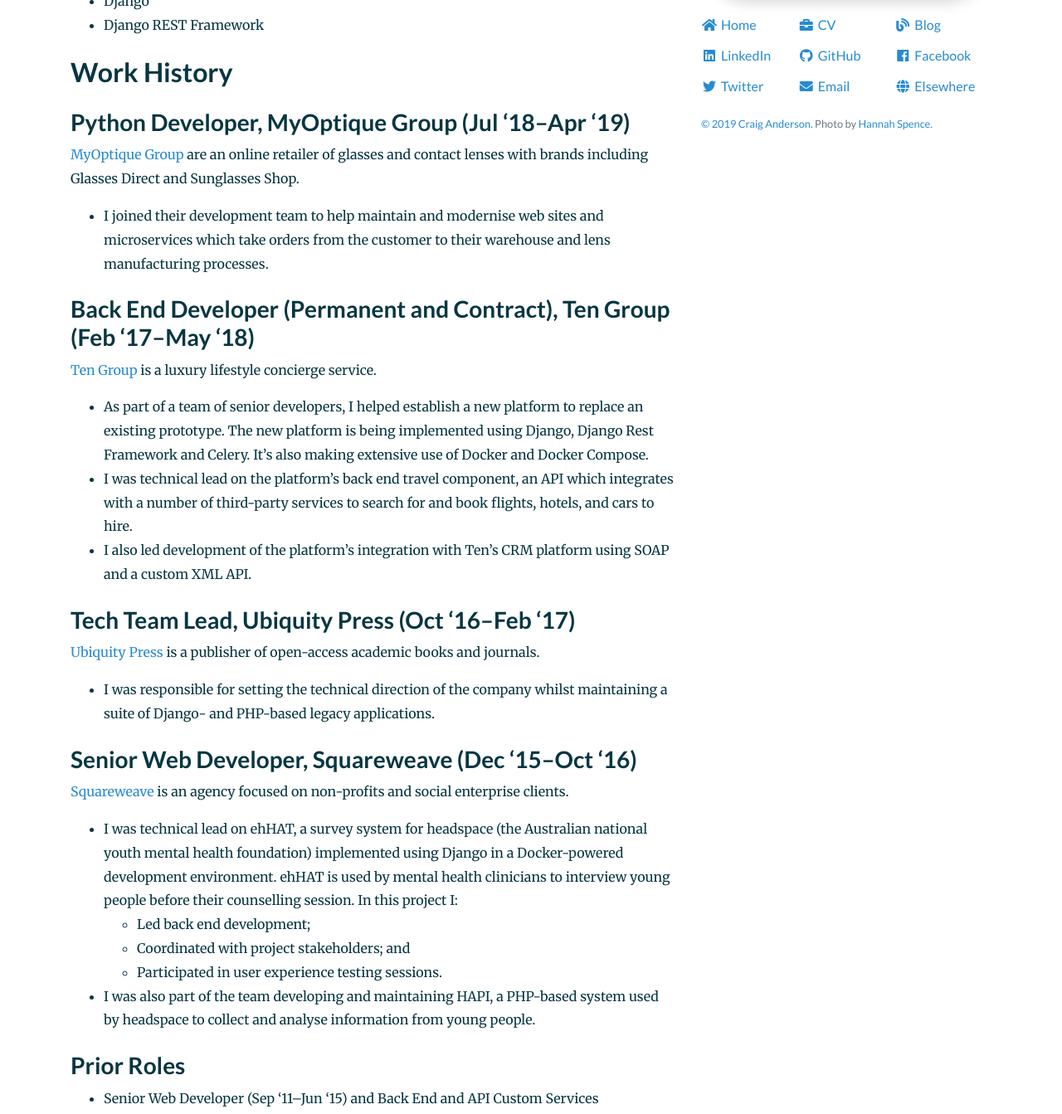
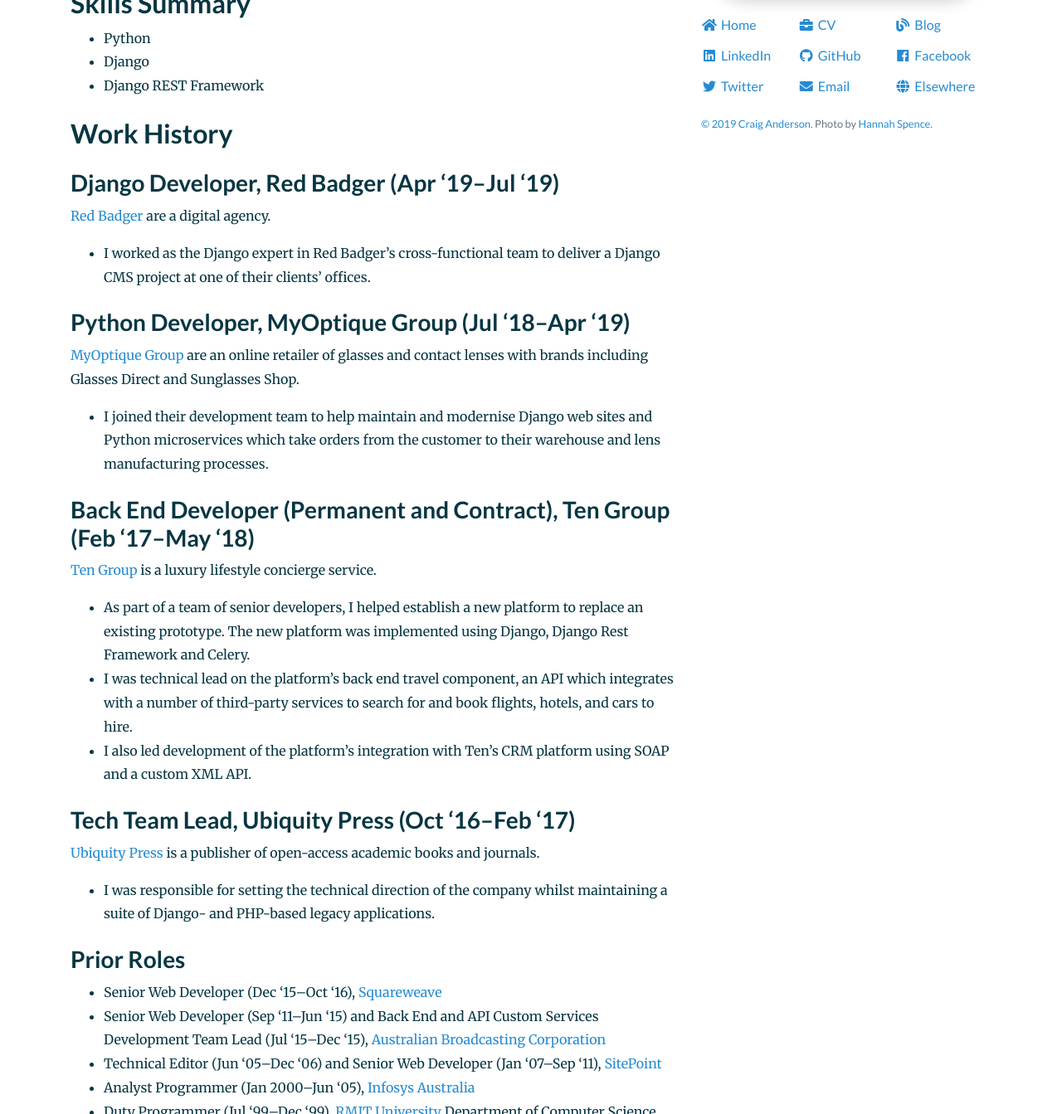
Before and after one commit to craiga/craiga.id.au, a Jekyll site: the page built from cv.markdown, in a window 1280 px wide and 1400 px high, scrolled down 345 px, cut to the strip 57-1400 px from the top of the window. Shown: the whole strip at 83% size. Built offline with Jekyll 4.4.1, drawn with Linux system fonts in a browser that asks for light colours; our own code applies the rules of GitHub Pages for plain Markdown files; some of the changed text lies outside the part shown.

Commit message:
Adding Red Badger to my CV

```diff
--- a/cv.markdown
+++ b/cv.markdown
@@ -4,6 +4,8 @@
 ---
 
 I’m a web developer specialising in Python and Django with over {{ "now" | date: "%Y" | minus: 2000 }} years of experience. I’m pursuing freelance roles as it should, in time, give me more flexibility to move as my partner’s academic career demands. I’m motivated by work for social and environmental good.
+
+I love pets, but unfortunately I'm unable to work in an office with them as I live with somebody with severe allergies.
 
 ## Contact Details
 
@@ -18,18 +20,23 @@
 
 ## Work History
 
+### Django Developer, Red Badger (Apr&nbsp;'19–Jul&nbsp;'19)
+
+[Red Badger](https://red-badger.com) are a digital agency.
+
+* I worked as the Django expert in Red Badger's cross-functional team to deliver a Django CMS project at one of their clients' offices.
+
 ### Python Developer, MyOptique Group (Jul&nbsp;‘18–Apr&nbsp;‘19)
 
 [MyOptique Group](http://www.myoptiquegroup.com) are an online retailer of glasses and contact lenses with brands including Glasses Direct and Sunglasses Shop.
 
-* I joined their development team to help maintain and modernise web sites and microservices which take orders from the customer to their warehouse and lens manufacturing processes.
-
+* I joined their development team to help maintain and modernise Django web sites and Python microservices which take orders from the customer to their warehouse and lens manufacturing processes.
 
 ### Back End Developer (Permanent and Contract), Ten Group (Feb&nbsp;‘17–May&nbsp;‘18)
 
 [Ten Group](http://tengroup.com) is a luxury lifestyle concierge service.
 
-* As part of a team of senior developers, I helped establish a new platform to replace an existing prototype. The new platform is being implemented using Django, Django Rest Framework and Celery. It's also making extensive use of Docker and Docker Compose.
+* As part of a team of senior developers, I helped establish a new platform to replace an existing prototype. The new platform was implemented using Django, Django Rest Framework and Celery.
 * I was technical lead on the platform's back end travel component, an API which integrates with a number of third-party services to search for and book flights, hotels, and cars to hire.
 * I also led development of the platform's integration with Ten's CRM platform using SOAP and a custom XML API.
 
@@ -39,18 +46,9 @@
 
 * I was responsible for setting the technical direction of the company whilst maintaining a suite of Django- and PHP-based legacy applications.
 
-### Senior Web Developer, Squareweave (Dec&nbsp;‘15–Oct&nbsp;‘16)
-
-[Squareweave](http://squareweave.com.au) is an agency focused on non-profits and social enterprise clients.
-
-* I was technical lead on ehHAT, a survey system for headspace (the Australian national youth mental health foundation) implemented using Django in a Docker-powered development environment. ehHAT is used by mental health clinicians to interview young people before their counselling session. In this project I:
-    * Led back end development;
-    * Coordinated with project stakeholders; and
-    * Participated in user experience testing sessions.
-* I was also part of the team developing and maintaining HAPI, a PHP-based system used by headspace to collect and analyse information from young people.
-
 ### Prior Roles
 
+* Senior Web Developer (Dec&nbsp;‘15–Oct&nbsp;‘16), [Squareweave](http://squareweave.com.au)
 * Senior Web Developer (Sep&nbsp;‘11–Jun&nbsp;‘15) and Back End and API Custom Services Development Team Lead (Jul&nbsp;‘15–Dec&nbsp;‘15), [Australian Broadcasting Corporation](https://www.abc.net.au)
 * Technical Editor (Jun&nbsp;‘05–Dec&nbsp;‘06) and Senior Web Developer (Jan&nbsp;‘07–Sep&nbsp;‘11), [SitePoint](https://www.sitepoint.com)
 * Analyst Programmer (Jan&nbsp;2000–Jun&nbsp;‘05), [Infosys Australia](https://www.infosys.com/australia/)
```
Also changed, not shown: 3 other files.
